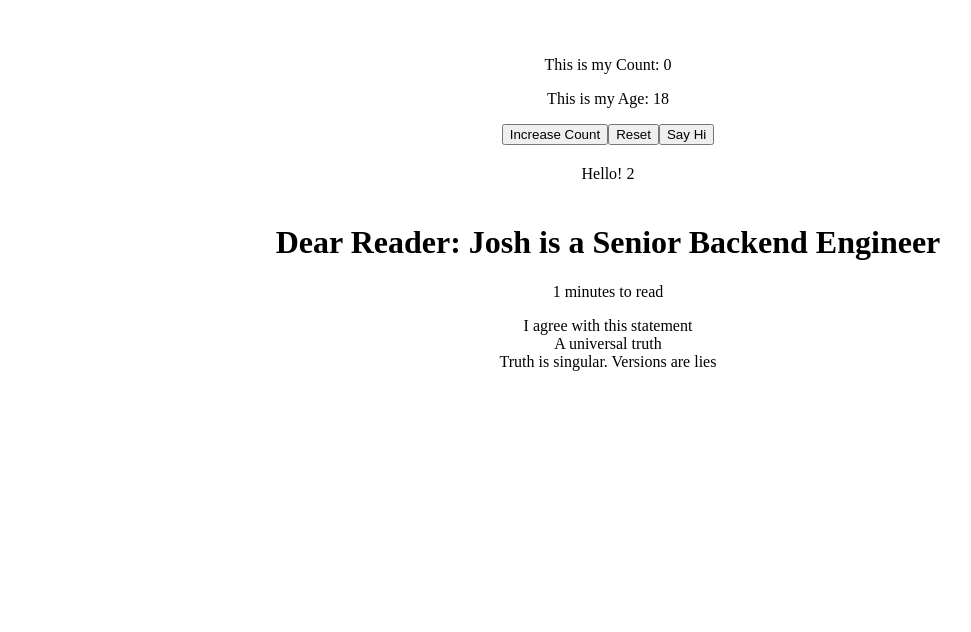
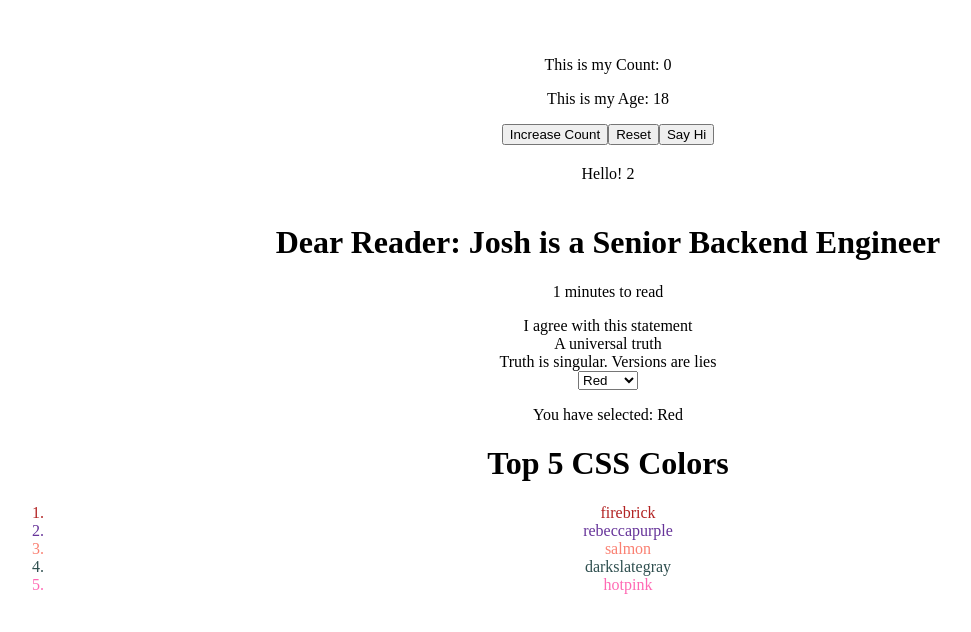
Before and after one commit to joshwizard/React-App-Classwork, a React (Vite) app: page / in a window 1280 px wide. Shown: the top 632 px of the page, without its empty margins (32-1003 px from the left). Built offline with nearby package versions, Linux system fonts and the light colour scheme.

Commit message:
Added more code

```diff
--- a/src/App.jsx
+++ b/src/App.jsx
@@ -9,6 +9,8 @@ import Profile from './components/profile'
 import Count from './components/Count'
 import ParentComponent from './components/Props'
 import BlogPost from './components/BlogContent'
+import ColorSelector from './components/Color'
+import ColorList from './components/Lists'
 
 function App() {
   const [count, setCount] = useState(0)
@@ -18,6 +20,8 @@ function App() {
     <Count/>
     <ParentComponent />
     <BlogPost />
+    <ColorSelector />
+    <ColorList />
     {/* <Navbar /> */}
     {/* <Greeting name="Josh" age="20" gender="male" isAdmin="false"/> */}
     {/* <Profile /> */}
--- /dev/null
+++ b/src/components/Color.jsx
@@ -0,0 +1,23 @@
+import React, { useState } from 'react';
+
+
+function ColorSelector() {
+    const [color, setColor] = useState('Red');
+
+    const handleOnChange = (e) => {
+        setColor(e.target.value)
+    }
+
+    return (
+        <>
+        <select onChange={handleOnChange}>
+            <option value="Red">Red</option>
+            <option value="Blue">Blue</option>
+            <option value="Green">Green</option>
+        </select>
+        <p>You have selected: {color}</p>
+        </>
+    )
+}
+
+export default ColorSelector
--- /dev/null
+++ b/src/components/Lists.jsx
@@ -0,0 +1,35 @@
+import React from "react"
+
+function ColorList() {
+    const colors = [
+        "firebrick",
+        "rebeccapurple",
+        "salmon",
+        "darkslategray",
+        "hotpink",
+    ]
+
+    const colorElements = colors.map((color) => {
+        return <li key={color} style={{ color: color }}>{color}</li>
+    })
+
+    return (
+        <div>
+            <h1>Top 5 CSS Colors</h1>
+            <ol>
+                {colorElements}
+            </ol>
+        </div>
+    )
+}
+
+const users = [
+    { id: 1, firstName: "Duane", lastName: "Watson"},
+    { id: 2, firstName: "Duane", lastName: "Johnson"},
+]
+
+const UserHeadings = users.map((user) => {
+    return <h1 key={user.id}>{user.firstName}</h1>
+})
+
+export default ColorList
```
Also changed, not shown: src/components/ColorItem.jsx (added, +19 -0 lines), src/components/Movie..jsx (added, +23 -0 lines).
